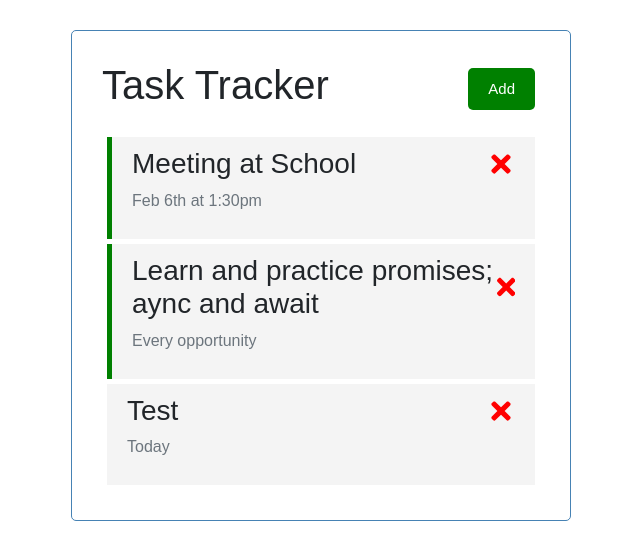
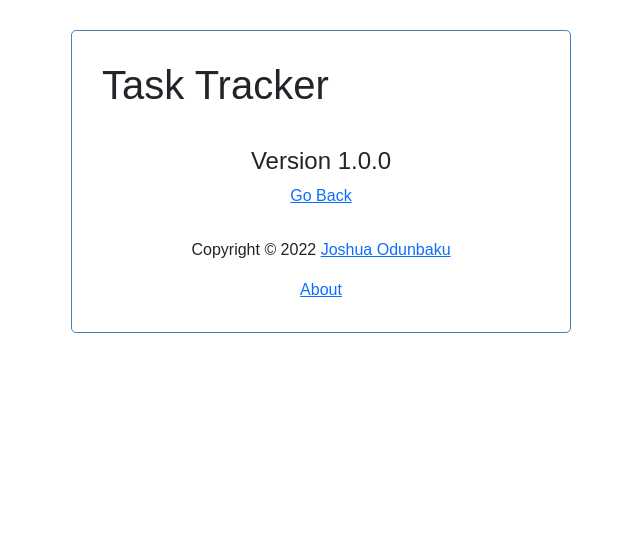
Before and after one commit to joshuaodunbaku/task-tracker, a React (Create React App) app: page /about in a window 1280 px wide. Shown: the top 560 px of the page, without its empty margins (319-959 px from the left). Built offline with nearby package versions, Linux system fonts and the light colour scheme; data requests are answered from the project's data file.

Commit message:
installed and implemented react-router-dom added an about page and a footer

```diff
--- a/db.json
+++ b/db.json
@@ -4,7 +4,7 @@
       "id": 2,
       "text": "Meeting at School",
       "day": "Feb 6th at 1:30pm",
-      "reminder": true
+      "reminder": false
     },
     {
       "text": "Learn and practice promises; aync and await",
@@ -17,6 +17,12 @@
       "day": "Today",
       "reminder": false,
       "id": 9
+    },
+    {
+      "text": "Test One",
+      "day": "Monday",
+      "reminder": true,
+      "id": 10
     }
   ]
 }
--- a/package.json
+++ b/package.json
@@ -10,6 +10,7 @@
     "react": "^17.0.2",
     "react-dom": "^17.0.2",
     "react-icons": "^4.3.1",
+    "react-router-dom": "^6.2.1",
     "react-scripts": "4.0.3",
     "web-vitals": "^1.1.2"
   },
--- a/src/App.js
+++ b/src/App.js
@@ -2,6 +2,9 @@ import { useState, useEffect } from 'react';
 import AddTask from './components/AddTask';
 import Header from './components/Header';
 import Tasks from './components/Tasks';
+import { BrowserRouter as Router, Routes, Route } from "react-router-dom"
+import Footer from './components/Footer';
+import About from './components/About';
 
 function App() {
   // const name = 'Bobby';
@@ -104,10 +107,19 @@ function App() {
       <h2>Hello {x ? 'Joshua' : name}</h2> */}
       <Header title={'Task Tracker'} onToggleAddTask={() => setShowTaskForm(!showTaskForm)} showTaskForm={showTaskForm}/>
 
-      {showTaskForm && <AddTask onAdd={addTask} onToggleAddTask={onToggleAddTask} showTaskForm={showTaskForm}/>}
+      <Routes>
+        <Route path="/" element={
+        <>
+            {showTaskForm && <AddTask onAdd={addTask} onToggleAddTask={onToggleAddTask} showTaskForm={showTaskForm}/>}
 
-      {loading ? <div className="spinner-border"></div> : <Tasks tasks={tasks} onDelete={deleteTask} onToggle={toggleReminder} loading={loading}/>}
-    </div>
+            {loading ? <div className="spinner-border"></div> : <Tasks tasks={tasks} onDelete={deleteTask} onToggle={toggleReminder} loading={loading}/>}
+        </>
+         } />
+
+        <Route path="about" element={<About />} />
+      </Routes>
+      <Footer />
+  </div>
   );
 }
 
--- /dev/null
+++ b/src/components/About.jsx
@@ -0,0 +1,12 @@
+import { Link } from "react-router-dom"
+
+const About = () => {
+  return (
+    <div className="about">
+      <h4>Version 1.0.0</h4>
+      <Link to="/">Go Back</Link>
+    </div>
+  )
+}
+
+export default About
--- /dev/null
+++ b/src/components/Footer.jsx
@@ -0,0 +1,12 @@
+import { Link } from "react-router-dom"
+
+const Footer = () => {
+  return (
+    <footer>
+        <p>Copyright &copy; 2022 <a href="https://github.com/joshuaodunbaku" target="_blank">Joshua Odunbaku</a></p>
+        <Link to="about">About</Link>
+    </footer>
+  )
+}
+
+export default Footer
--- a/src/components/Header.js
+++ b/src/components/Header.js
@@ -1,5 +1,6 @@
 import PropTypes from 'prop-types';
 import Button from './Button';
+import { useLocation } from 'react-router-dom';
 
 const Header = ({title, showTaskForm, onToggleAddTask}) => {
     // let a = 0;
@@ -8,10 +9,12 @@ const Header = ({title, showTaskForm, onToggleAddTask}) => {
     //     onToggleAddTask(showTaskForm);
     // }
 
+    const location = useLocation();
+
     return (
         <header className='header'>
             <h1>{title}</h1>
-            <Button color={showTaskForm ? "red" : "green"} text={showTaskForm ? "Close" : "Add"} onClick={onToggleAddTask} />
+            { location.pathname === "/" && <Button color={showTaskForm ? "red" : "green"} text={showTaskForm ? "Close" : "Add"} onClick={onToggleAddTask} /> }
         </header>
      );
 }
--- a/src/index.css
+++ b/src/index.css
@@ -110,7 +110,7 @@ body {
   height: 20px;
 }
 
-footer {
+footer, .about {
   margin-top: 30px;
   text-align: center;
 }
--- a/src/index.js
+++ b/src/index.js
@@ -3,10 +3,13 @@ import ReactDOM from 'react-dom';
 import './index.css';
 import App from './App';
 import reportWebVitals from './reportWebVitals';
+import { BrowserRouter } from 'react-router-dom';
 
 ReactDOM.render(
   <React.StrictMode>
-    <App />
+    <BrowserRouter>
+      <App />
+    </BrowserRouter>
   </React.StrictMode>,
   document.getElementById('root')
 );
```
Also changed, not shown: 1 other file (tests, documents, lock files or other folders).
